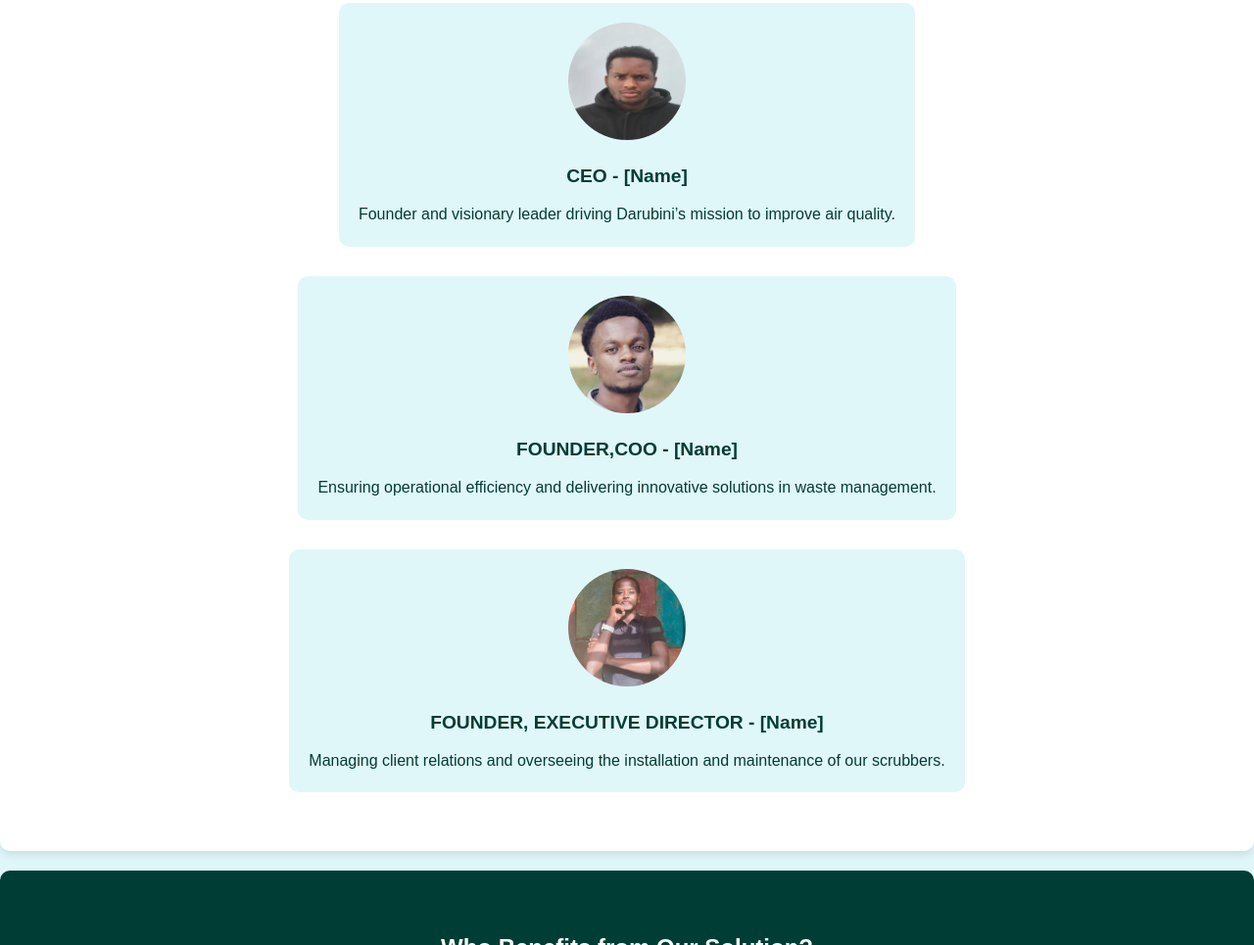
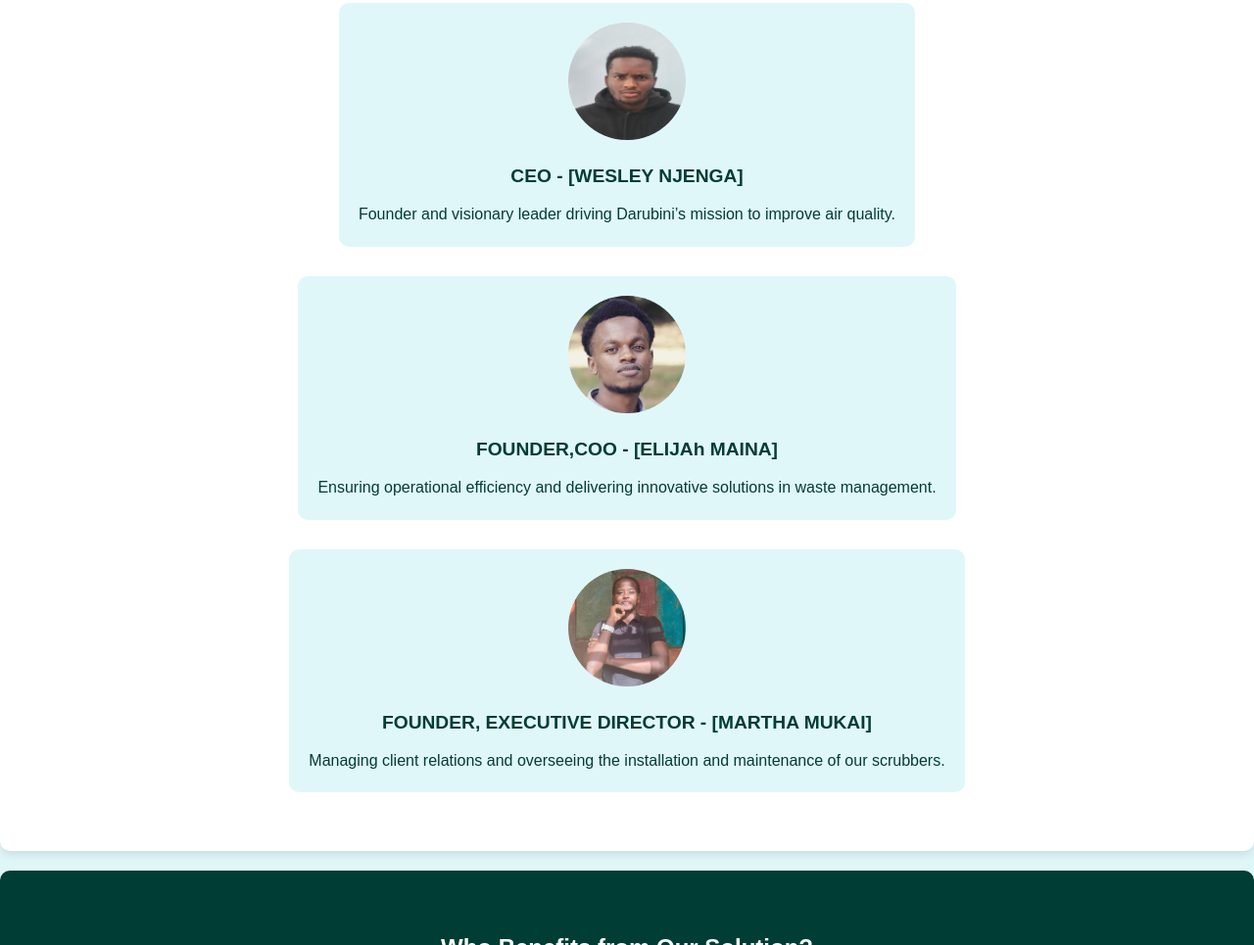
Before and after one commit to VicGriffin/darubini-ya-afya, a plain HTML site: page index.html in a window 1280 px wide. Shown: the part 2044-3009 px from the top of the page at 98% size. Drawn offline with Linux system fonts and the light colour scheme.

Commit message:
add names

```diff
--- a/index.html
+++ b/index.html
@@ -47,17 +47,17 @@
         <div class="team">
             <div class="team-member">
                 <img src="assets/wesly.jpg" alt="CEO">
-                <h3>CEO - [Name]</h3>
+                <h3>CEO - [WESLEY NJENGA]</h3>
                 <p>Founder and visionary leader driving Darubini’s mission to improve air quality.</p>
             </div>
             <div class="team-member">
                 <img src="assets/Elijah.jpg" alt="COO">
-                <h3>FOUNDER,COO - [Name]</h3>
+                <h3>FOUNDER,COO - [ELIJAh MAINA]</h3>
                 <p>Ensuring operational efficiency and delivering innovative solutions in waste management.</p>
             </div>
             <div class="team-member">
                 <img src="assets/martha.jpg" alt="Manager">
-                <h3>FOUNDER, EXECUTIVE DIRECTOR - [Name]</h3>
+                <h3>FOUNDER, EXECUTIVE DIRECTOR - [MARTHA MUKAI]</h3>
                 <p>Managing client relations and overseeing the installation and maintenance of our scrubbers.</p>
             </div>
         </div>
```
